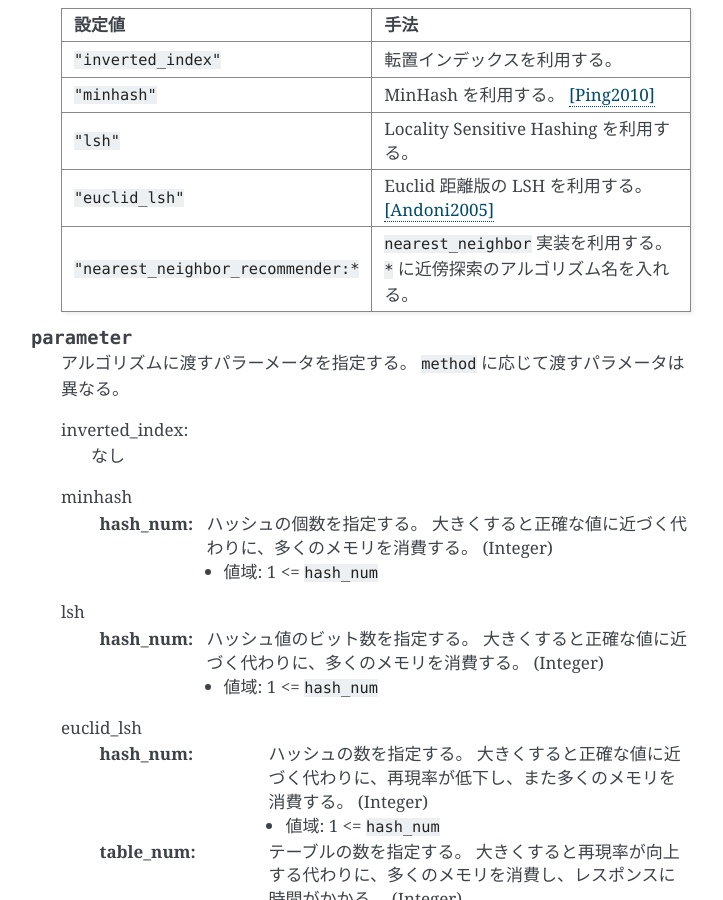
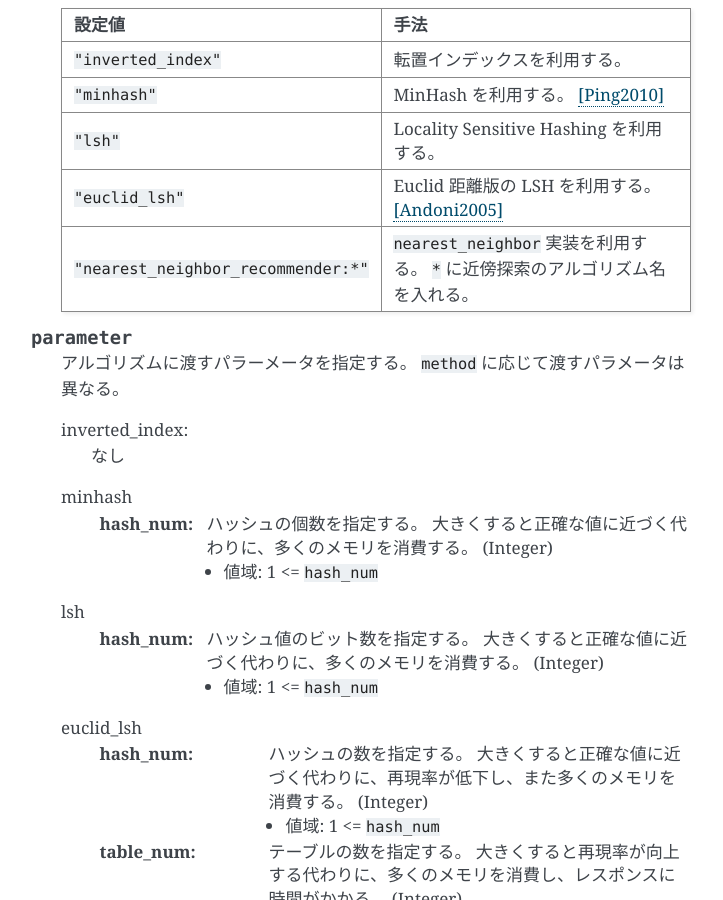
Before and after one commit to jubatus/website, a Sphinx documentation site: the page built from source/ja/api_recommender.rst, in a window 1280 px wide and 900 px high, scrolled down 354 px. Shown: the whole window, without its empty margins (389-1112 px from the left). Built offline with Sphinx 7.4.7, drawn with Linux system fonts in a browser that asks for light colours; the version number could not be read and is left out.

```diff
--- a/source/ja/api_recommender.rst
+++ b/source/ja/api_recommender.rst
@@ -18,15 +18,15 @@ JSON の各フィールドは以下のとおりである。
 
    .. table::
 
-      =================================== ===================================
-      設定値                              手法
-      =================================== ===================================
-      ``"inverted_index"``                転置インデックスを利用する。
-      ``"minhash"``                       MinHash を利用する。 [Ping2010]_
-      ``"lsh"``                           Locality Sensitive Hashing を利用する。
-      ``"euclid_lsh"``                    Euclid 距離版の LSH を利用する。 [Andoni2005]_
-      ``"nearest_neighbor_recommender:*`` ``nearest_neighbor`` 実装を利用する。 ``*`` に近傍探索のアルゴリズム名を入れる。
-      =================================== ===================================
+      ===================================== ===================================
+      設定値                                手法
+      ===================================== ===================================
+      ``"inverted_index"``                  転置インデックスを利用する。
+      ``"minhash"``                         MinHash を利用する。 [Ping2010]_
+      ``"lsh"``                             Locality Sensitive Hashing を利用する。
+      ``"euclid_lsh"``                      Euclid 距離版の LSH を利用する。 [Andoni2005]_
+      ``"nearest_neighbor_recommender:*"``  ``nearest_neighbor`` 実装を利用する。 ``*`` に近傍探索のアルゴリズム名を入れる。
+      ===================================== ===================================
 
 
 .. describe:: parameter
```
Also changed, not shown: source/en/api_recommender.rst (+9 -10 lines).
